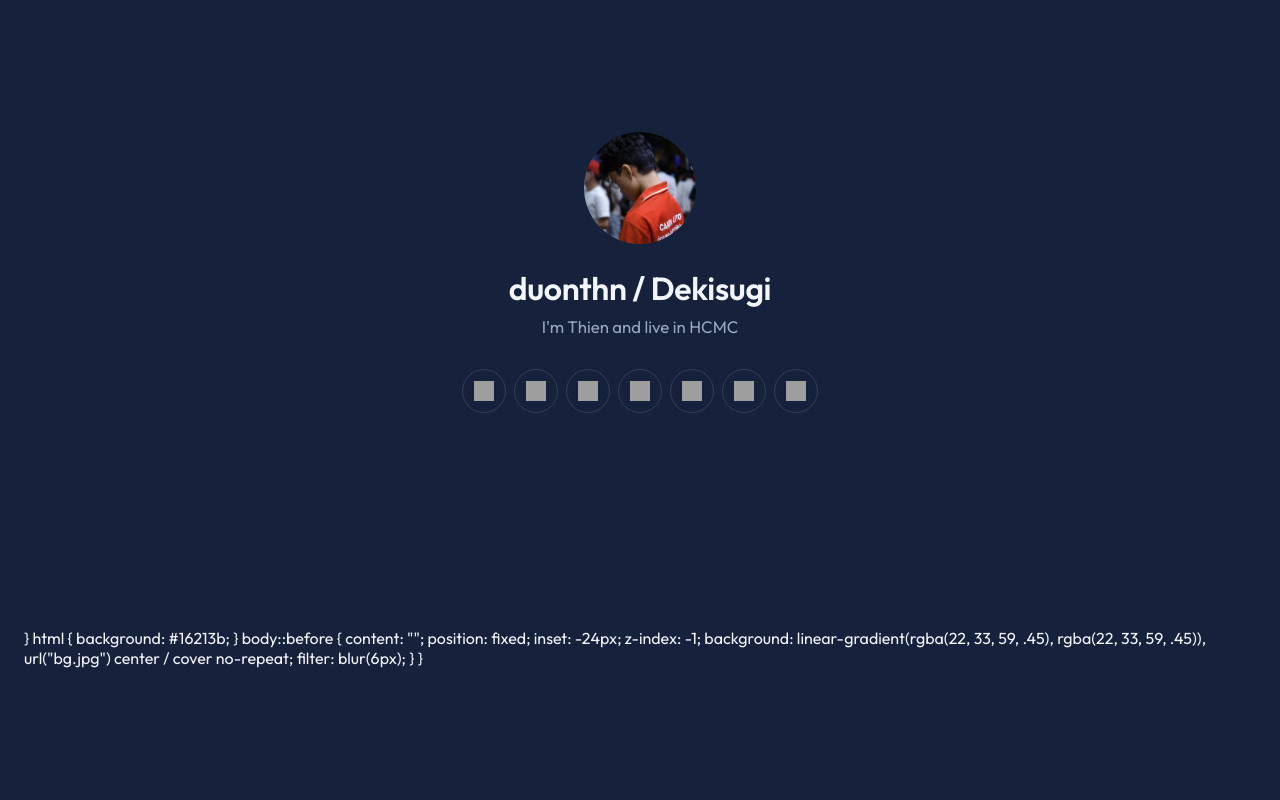
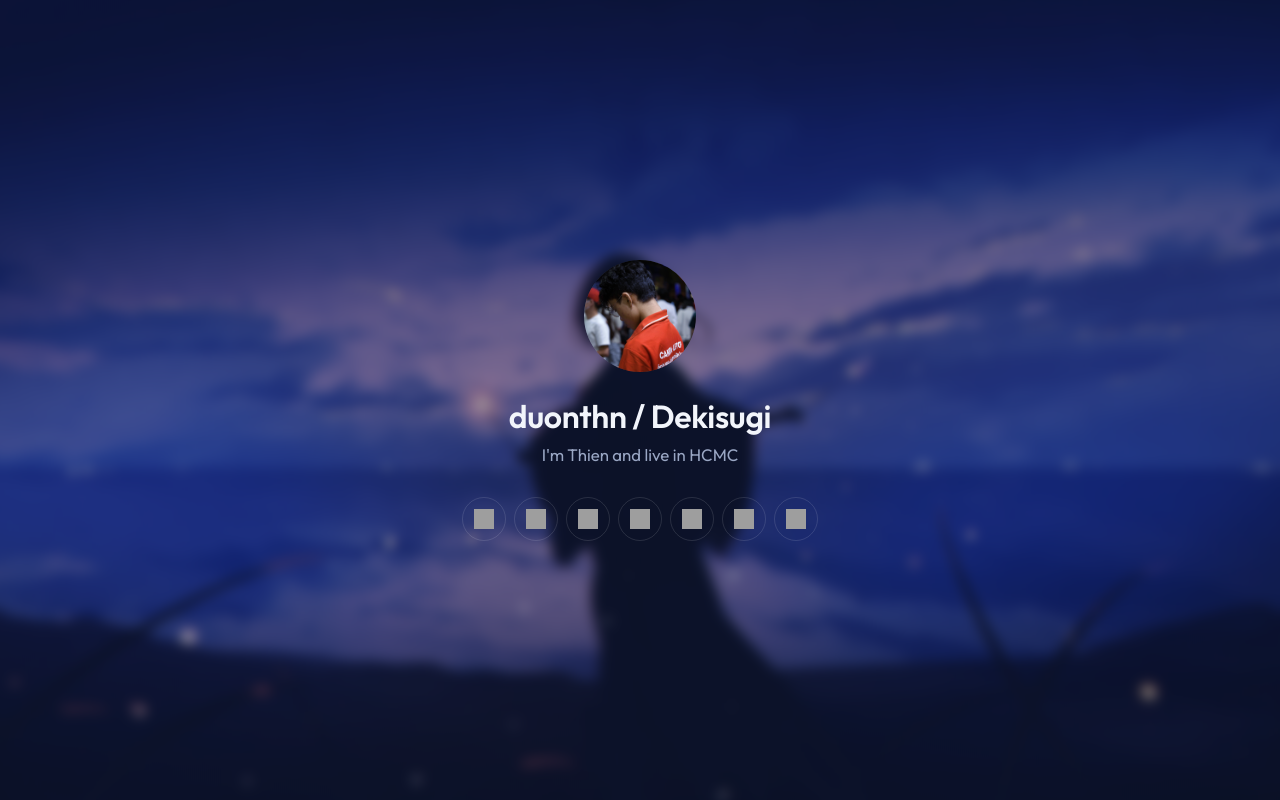
Before and after one commit to DuonThn/Profile, a plain HTML site: page index.html in a window 1280 px wide. Drawn offline with Linux system fonts and the light colour scheme; grey boxes are pictures that could not be loaded.

Commit message:
Update index.html

```diff
--- a/index.html
+++ b/index.html
@@ -17,8 +17,18 @@
   }
   * { box-sizing: border-box; margin: 0; }
   html, body { height: 100%; }
+  html { background: var(--bg); }
+  body::before {
+    content: "";
+    position: fixed;
+    inset: -24px;
+    z-index: -1;
+    background:
+      linear-gradient(rgba(22, 33, 59, .45), rgba(22, 33, 59, .45)),
+      url("bg.jpg") center / cover no-repeat;
+    filter: blur(6px);
+  }
   body {
-    background: var(--bg);
     color: var(--text);
     font-family: "Outfit", system-ui, -apple-system, "Segoe UI", sans-serif;
     display: grid;
@@ -62,7 +72,6 @@
   <h1>duonthn / Dekisugi</h1>
   <p>I'm Thien and live in HCMC</p>
 
-  <!-- Sửa link bên dưới thành link thật của bạn -->
   <nav aria-label="Liên kết">
     <a href="https://github.com/duonthn" aria-label="GitHub"><img src="https://cdn.simpleicons.org/github/white" alt=""></a>
     <a href="https://www.youtube.com/@duonthn" aria-label="YouTube"><img src="https://cdn.simpleicons.org/youtube/white" alt=""></a>
@@ -75,19 +84,3 @@
 </main>
 </body>
 </html>
-}
-
-  html { background: #16213b; }
-
-  body::before {
-    content: "";
-    position: fixed;
-    inset: -24px;
-    z-index: -1;
-    background:
-      linear-gradient(rgba(22, 33, 59, .45), rgba(22, 33, 59, .45)),
-      url("bg.jpg") center / cover no-repeat;
-    filter: blur(6px);
-  }
-</style>
-}
```
